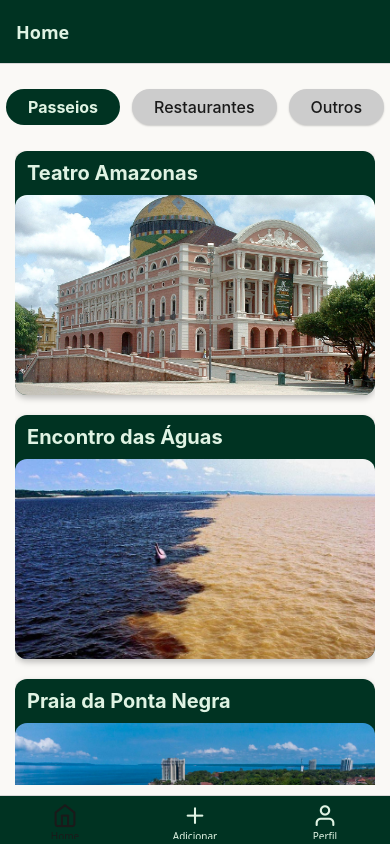
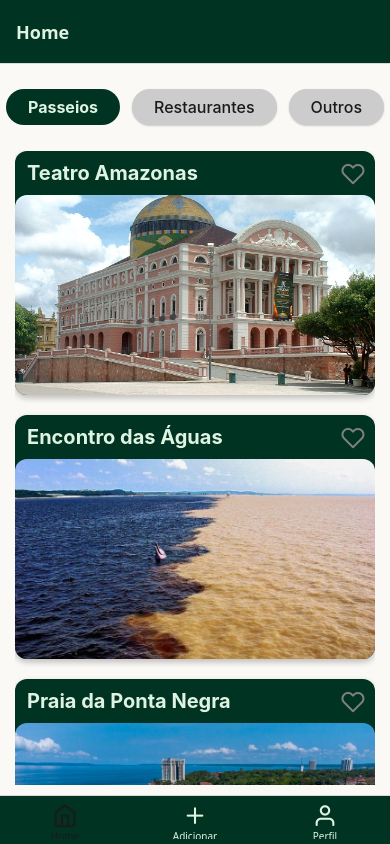
Before and after one commit to IsacPessoa/AmazonTour, a React Native app: screen /MainTabs in a window 390 px wide. Built offline with nearby package versions, Linux system fonts and the light colour scheme.

Commit message:
criando favoritos

```diff
--- a/src/App.js
+++ b/src/App.js
@@ -9,6 +9,7 @@ import HomeScreen from "./screens/HomeScreen";
 import DetailsScreen from "./screens/DetailsScreen";
 import MainTabs from "./components/MainTabs";
 import PlaceRegisterScreen from "./screens/PlaceRegisterScreen";
+import FavoritesScreen from "./screens/FavoritosScreen";
 
 const Stack = createNativeStackNavigator();
 
@@ -41,6 +42,7 @@ export default function App() {
           component={DetailsScreen}
           options={{ headerShown: false }}
         />
+        <Stack.Screen name="Favoritos" component={FavoritesScreen} />
       </Stack.Navigator>
     </NavigationContainer>
   );
--- /dev/null
+++ b/src/screens/FavoritosScreen/index.js
@@ -0,0 +1,106 @@
+import React, { useState, useEffect, useCallback } from "react";
+import { View, Text, FlatList, TouchableOpacity, Image } from "react-native";
+import { Feather } from "@expo/vector-icons";
+import AsyncStorage from "@react-native-async-storage/async-storage";
+import { useFocusEffect } from "@react-navigation/native";
+import styles from "./styles";
+
+export default function FavoritosScreen({ navigation, route }) {
+  const [favoritos, setFavoritos] = useState([]);
+  const emailUsuario = route.params?.email;
+
+  const carregarFavoritos = async () => {
+    try {
+      const dados = await AsyncStorage.getItem(`favoritos_${emailUsuario}`);
+      if (dados) {
+        setFavoritos(JSON.parse(dados));
+      } else {
+        setFavoritos([]);
+      }
+    } catch (error) {
+      console.log("Erro ao carregar favoritos:", error);
+    }
+  };
+
+  useFocusEffect(
+    useCallback(() => {
+      carregarFavoritos();
+    }, [emailUsuario])
+  );
+
+  const removerFavorito = async (id) => {
+    try {
+      const novosFavoritos = favoritos.filter((fav) => fav.id !== id);
+      setFavoritos(novosFavoritos);
+      await AsyncStorage.setItem(
+        `favoritos_${emailUsuario}`,
+        JSON.stringify(novosFavoritos)
+      );
+    } catch (error) {
+      console.log("Erro ao remover favorito:", error);
+    }
+  };
+
+  function renderItem({ item }) {
+    const imageSource = item.imageUri
+      ? { uri: item.imageUri }
+      : item.imageKey
+      ? (() => {
+          switch (item.imageKey) {
+            case "teatro":
+              return require("../../assets/TeatroAmazonas.jpg");
+            case "encontro":
+              return require("../../assets/EncontroDasAguas.jpg");
+            case "banzeiro":
+              return require("../../assets/Banzeiro.jpg");
+            case "pontaNegra":
+              return require("../../assets/PontaNegra.jpg");
+            case "caxiri":
+              return require("../../assets/Caxiri.jpg");
+            default:
+              return null;
+          }
+        })()
+      : null;
+
+    return (
+      <TouchableOpacity
+        style={styles.card}
+        onPress={() =>
+          navigation.navigate("Details", {
+            ponto: {
+              ...item,
+              image: imageSource,
+            },
+          })
+        }
+      >
+        <Text style={styles.title}>{item.titulo}</Text>
+        <Image source={imageSource} style={styles.image} />
+        <TouchableOpacity
+          style={{ position: "absolute", top: 10, right: 10 }}
+          onPress={() => removerFavorito(item.id)}
+        >
+          <Feather name="heart" size={24} color="red" />
+        </TouchableOpacity>
+      </TouchableOpacity>
+    );
+  }
+
+  return (
+    <View style={styles.container}>
+      <FlatList
+        data={favoritos}
+        keyExtractor={(item) => item.id}
+        renderItem={renderItem}
+        ListEmptyComponent={() => (
+          <View style={styles.emptyContainer}>
+            <Text style={styles.emptyText}>Você não possui favoritos.</Text>
+          </View>
+        )}
+        contentContainerStyle={{ flexGrow: 1 }}
+        scrollEnabled={favoritos.length > 0}
+      />
+    </View>
+  );
+}
--- /dev/null
+++ b/src/screens/FavoritosScreen/styles.js
@@ -0,0 +1,67 @@
+import { StyleSheet } from "react-native";
+import colors from "../../colors";
+
+export default StyleSheet.create({
+  container: {
+    flex: 1,
+    backgroundColor: "#fff",
+    paddingHorizontal: 16,
+    paddingTop: 16,
+  },
+  loadingContainer: {
+    flex: 1,
+    justifyContent: "center",
+    alignItems: "center",
+  },
+  emptyContainer: {
+    flex: 1,
+    justifyContent: "center",
+    alignItems: "center",
+  },
+  emptyText: {
+    fontSize: 18,
+    color: "#999",
+  },
+  card: {
+    backgroundColor: "#f9f9f9",
+    borderRadius: 12,
+    padding: 12,
+    marginBottom: 16,
+    elevation: 3, // sombra Android
+    shadowColor: "#000", // sombra iOS
+    shadowOffset: { width: 0, height: 2 },
+    shadowOpacity: 0.1,
+    shadowRadius: 4,
+    position: "relative",
+  },
+  title: {
+    fontSize: 18,
+    fontWeight: "bold",
+    color: "#333",
+    marginBottom: 8,
+  },
+  image: {
+    width: "100%",
+    height: 180,
+    borderRadius: 12,
+    resizeMode: "cover",
+  },
+  favoritoButton: {
+    position: "absolute",
+    top: 10,
+    right: 10,
+    padding: 6,
+  },
+  clearButton: {
+    backgroundColor: colors.red || "#ff4d4d",
+    padding: 14,
+    margin: 16,
+    borderRadius: 8,
+    alignItems: "center",
+  },
+  clearButtonText: {
+    color: "#fff",
+    fontWeight: "bold",
+    fontSize: 16,
+  },
+});
--- a/src/screens/HomeScreen/index.js
+++ b/src/screens/HomeScreen/index.js
@@ -1,13 +1,17 @@
+import React, { useState, useEffect, useCallback } from "react";
 import { View, Text, FlatList, TouchableOpacity, Image } from "react-native";
-import { useEffect, useState, useCallback } from "react";
+import { Feather } from "@expo/vector-icons";
 import AsyncStorage from "@react-native-async-storage/async-storage";
 import { useFocusEffect } from "@react-navigation/native";
 import styles from "./styles";
 import { pontosTuristicosIniciais } from "../../data/pontosTuristicosDB";
 
-export default function HomeScreen({ navigation }) {
+export default function HomeScreen({ navigation, route }) {
   const [pontosTuristicos, setPontosTuristicos] = useState([]);
   const [categoriaSelecionada, setCategoriaSelecionada] = useState("passeios");
+  const [favoritos, setFavoritos] = useState([]);
+
+  const emailUsuario = route.params?.email; // recebe email do usuário logado
 
   const carregarDados = async () => {
     try {
@@ -26,13 +30,27 @@ export default function HomeScreen({ navigation }) {
     }
   };
 
+  const carregarFavoritos = async () => {
+    try {
+      const dados = await AsyncStorage.getItem(`favoritos_${emailUsuario}`);
+      if (dados) {
+        setFavoritos(JSON.parse(dados));
+      } else {
+        setFavoritos([]);
+      }
+    } catch (error) {
+      console.log("Erro ao carregar favoritos:", error);
+    }
+  };
+
   useEffect(() => {
-    carregarDados(); // apenas na primeira vez que a tela é montada
+    carregarDados();
   }, []);
 
   useFocusEffect(
     useCallback(() => {
-      carregarDados(); // toda vez que a tela voltar a estar em foco
+      carregarDados();
+      carregarFavoritos();
     }, [])
   );
 
@@ -57,6 +75,25 @@ export default function HomeScreen({ navigation }) {
     (ponto) => ponto.categoria === categoriaSelecionada
   );
 
+  const isFavorito = (id) => {
+    return favoritos.some((fav) => fav.id === id);
+  };
+
+  // Função para alternar favorito
+  const toggleFavorito = async (ponto) => {
+    let novosFavoritos;
+    if (isFavorito(ponto.id)) {
+      novosFavoritos = favoritos.filter((fav) => fav.id !== ponto.id);
+    } else {
+      novosFavoritos = [...favoritos, ponto];
+    }
+    setFavoritos(novosFavoritos);
+    await AsyncStorage.setItem(
+      `favoritos_${emailUsuario}`,
+      JSON.stringify(novosFavoritos)
+    );
+  };
+
   function renderItem({ item }) {
     const imageSource = item.imageUri
       ? { uri: item.imageUri }
@@ -76,6 +113,16 @@ export default function HomeScreen({ navigation }) {
       >
         <Text style={styles.title}>{item.titulo}</Text>
         <Image source={imageSource} style={styles.image} />
+        <TouchableOpacity
+          style={{ position: "absolute", top: 10, right: 10 }}
+          onPress={() => toggleFavorito(item)}
+        >
+          <Feather
+            name="heart"
+            size={24}
+            color={isFavorito(item.id) ? "red" : "gray"}
+          />
+        </TouchableOpacity>
       </TouchableOpacity>
     );
   }
```
